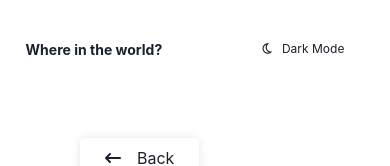
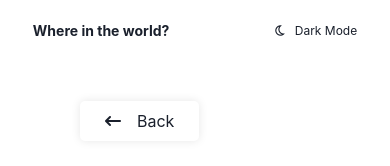
Before and after one commit to Abilov599/AF202FrontendProjects, a React (Vite) app in the folder countries-task-react/: page /country-detail/1 in a window 390 px wide. Shown: the top 166 px of the page. Built offline with nearby package versions, Linux system fonts and the light colour scheme; no server answers.

Commit message:
some minor changes

```diff
--- a/countries-task-react/src/layouts/header/index.scss
+++ b/countries-task-react/src/layouts/header/index.scss
@@ -4,7 +4,7 @@ nav {
   align-items: center;
   background-color: white;
   // border-bottom: 1px solid #e0e0e0;
-  span {
+  #logo {
     margin-left: 3.2rem;
     h1 {
       font-size: 24px;
@@ -12,7 +12,7 @@ nav {
       font-weight: bold;
     }
   }
-  span {
+  #night-mode {
     margin-right: 3.2rem;
     p {
       i {
@@ -31,15 +31,15 @@ nav {
     }
   }
   @media screen and (max-width: 480px) {
-    span {
+    #logo {
       margin-left: 0.8rem;
-      padding: 20px 0;
+      padding: 20px 20px;
       h1 {
         font-size: 14px;
         padding: 0;
       }
     }
-    span {
+    #night-mode {
       margin-right: 0.8rem;
       p {
         font-size: 12px;
```
